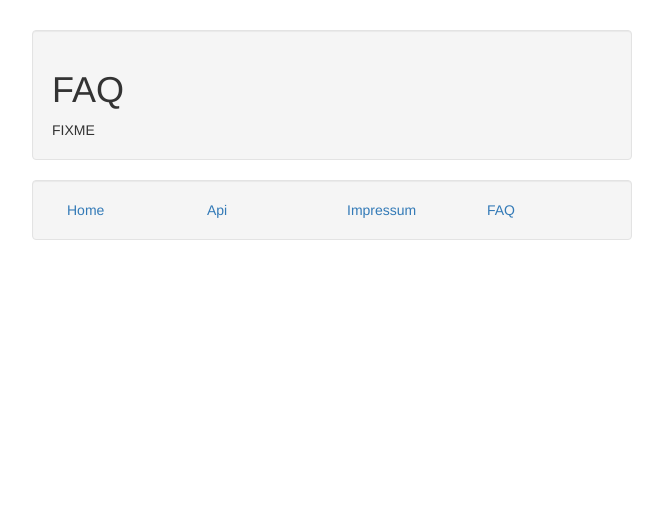
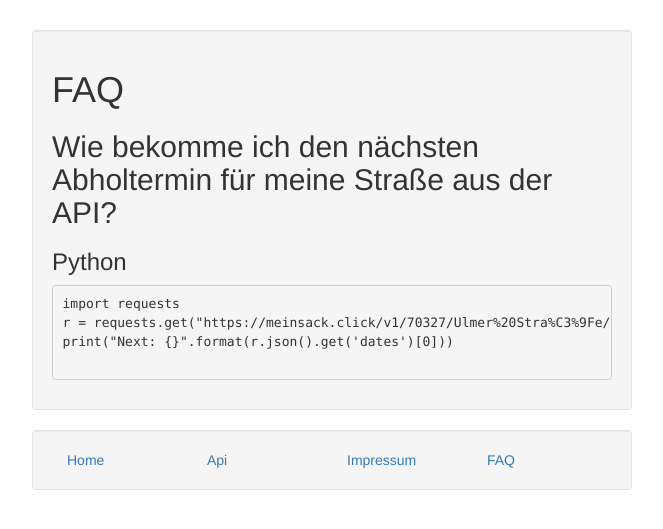
Before and after one commit to opendata-stuttgart/meinsack, a Django app: page /faq/ in a window 1280 px wide. Shown: the top 529 px of the page, without its empty margins (308-971 px from the left). Run offline with Django 3.2, Linux system fonts and the light colour scheme; parts of the project's set-up code (start-up, migrations or seed data) failed here and were passed over; some libraries are stand-ins or nearby versions.

Commit message:
first entry in FAQ

```diff
--- a/sack/main/templates/faq.html
+++ b/sack/main/templates/faq.html
@@ -15,7 +15,13 @@
 	    <div class="block-area">
 	      <h1>FAQ</h1>
 
-	      FIXME
+	      <h2>Wie bekomme ich den nächsten Abholtermin für meine Straße aus der API?</h2>
+	      <h3>Python</h3>
+	      <pre>
+import requests
+r = requests.get("https://meinsack.click/v1/70327/Ulmer%20Stra%C3%9Fe/")
+print("Next: {}".format(r.json().get('dates')[0]))
+	      </pre>
 	    </div>
           </div>
         </div><!-- /row fluid -->
```
